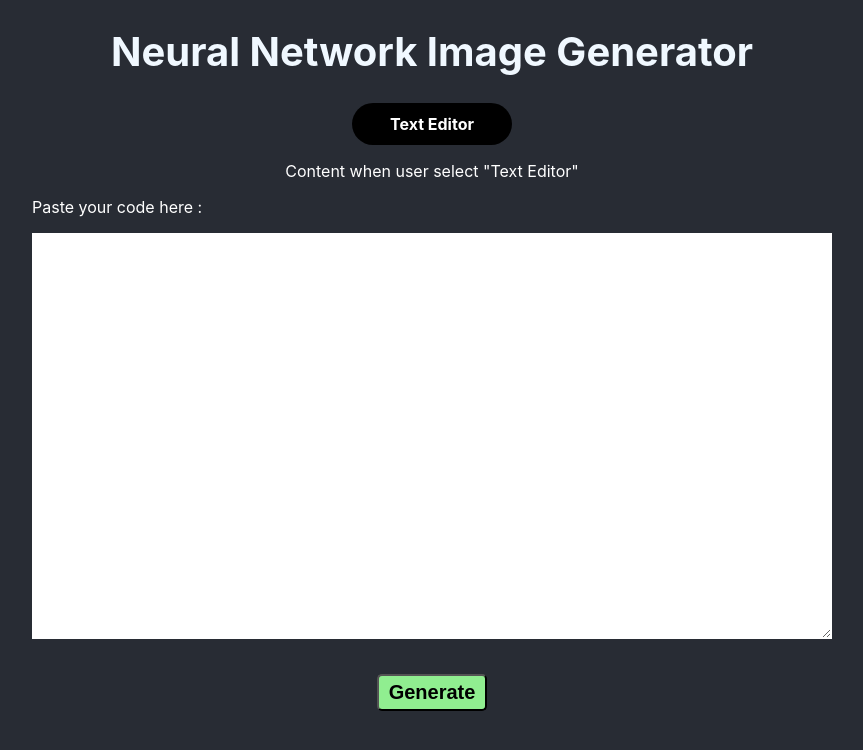
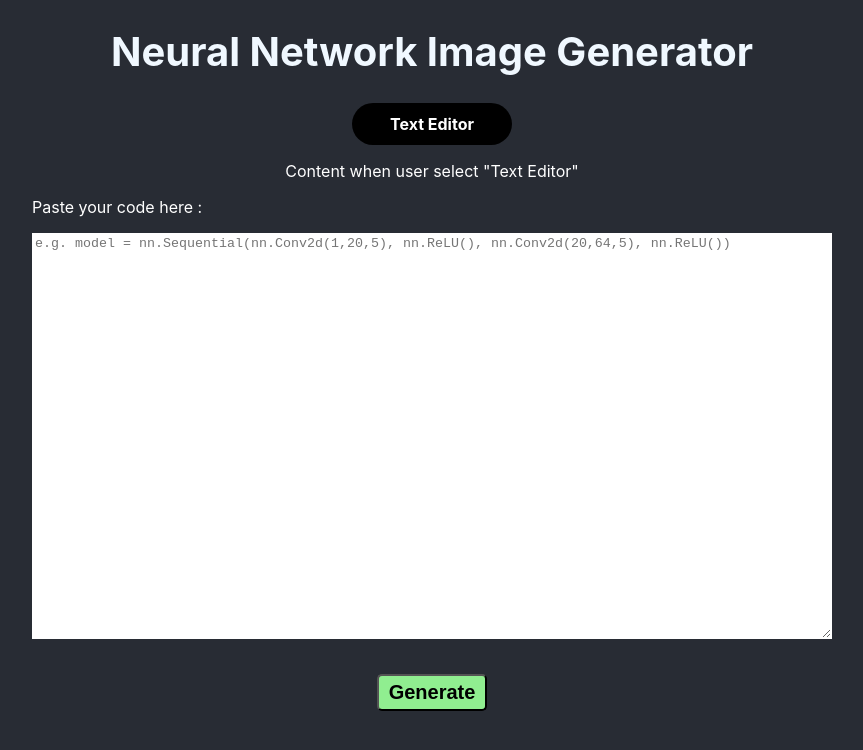
Before and after one commit to Chockaaa/OSS-Project-PyTorchNeuralNetworkViz, a React (Create React App) app in the folder pytorch-nn-website/: page / in a window 1280 px wide. Shown: the top 750 px of the page, without its empty margins (208-1071 px from the left). Built offline with nearby package versions, Linux system fonts and the light colour scheme.

Commit message:
added placeholder for the textbox form

```diff
--- a/pytorch-nn-website/src/components/TextBoxForm.js
+++ b/pytorch-nn-website/src/components/TextBoxForm.js
@@ -19,7 +19,9 @@ function TextBoxForm(){
       <div className='text-container'>
           <p style={{color:"white", textAlign:"left"}}>Paste your code here :</p>
           <div className='textbox'>
-              <textarea value={code} onChange={handleChange}></textarea>
+              <textarea value={code} onChange={handleChange}
+              placeholder='e.g. model = nn.Sequential(nn.Conv2d(1,20,5), nn.ReLU(), nn.Conv2d(20,64,5), nn.ReLU())'>
+              </textarea>
           </div>
           <button className='submit-btn' onClick={handleSubmit}>Generate</button>
       </div>
```
